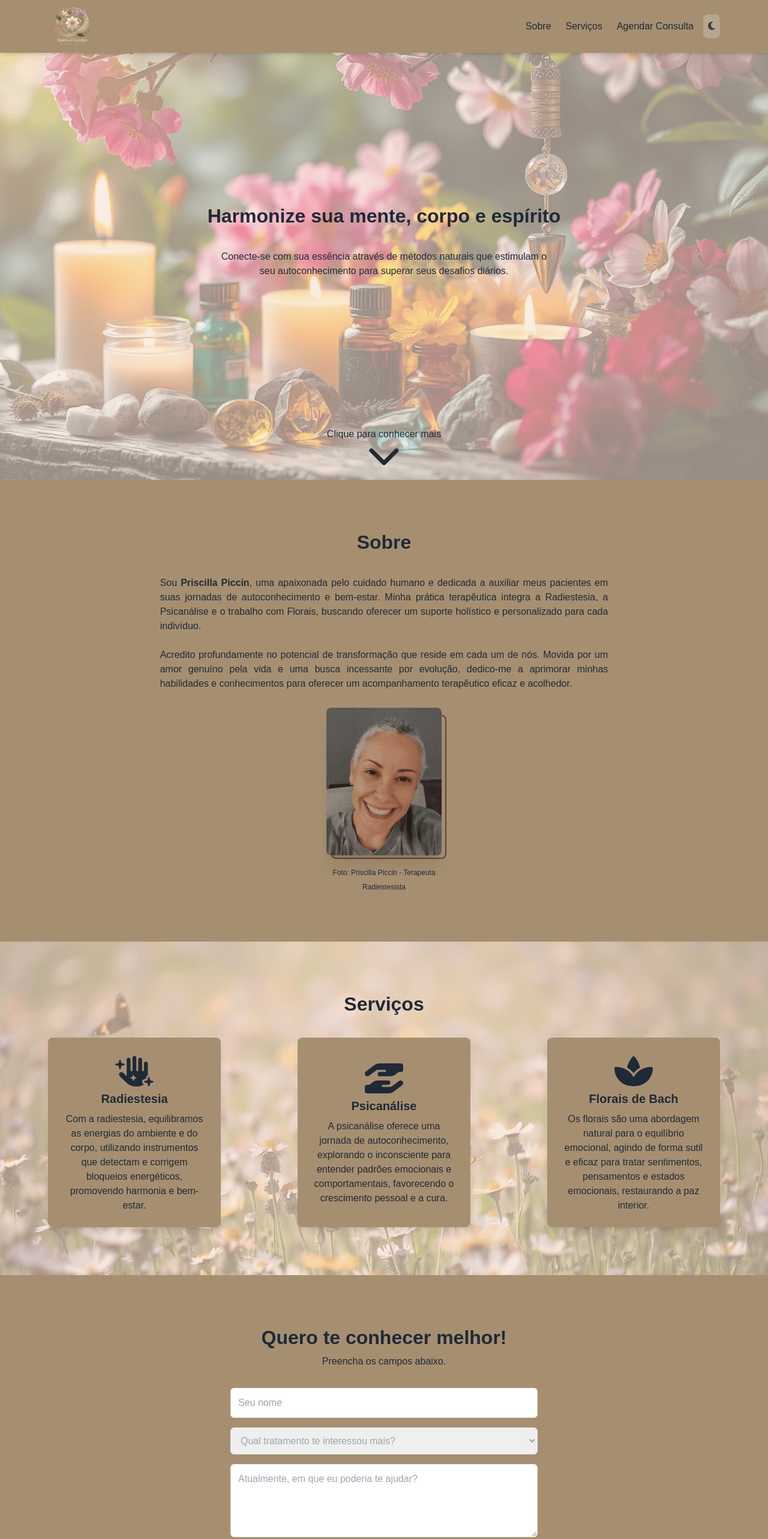
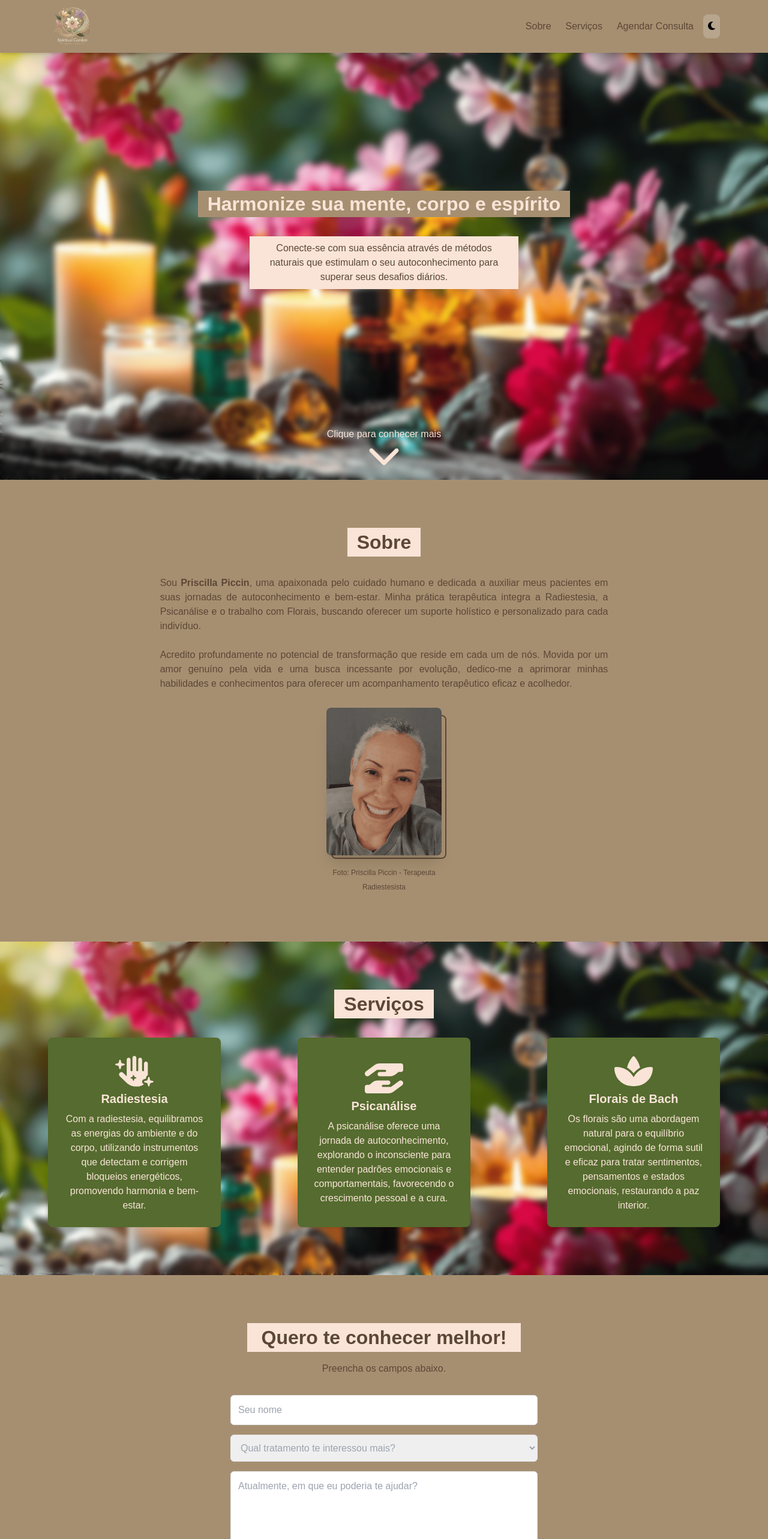
Before and after one commit to milena-juliao/florais_lp, a Next.js app: page / in a window 1280 px wide. Shown: the top 2566 px of the page at 60% size. Built offline with nearby package versions, Linux system fonts and the light colour scheme.

Commit message:
Novas alteracoes cores e responsividade

```diff
--- a/app/components/About.tsx
+++ b/app/components/About.tsx
@@ -3,11 +3,10 @@ import React from "react";
 
 const About: React.FC = () => {
   return (
-    <section id="about" className="bg-theme py-standard-lg px-standard-mobile lg:px-standard-lg scroll-mt-20">
-      <h2 className="text-standard-title-mobile lg:text-standard-title-lg font-semibold text-center text-theme mb-standard-title">
+    <section id="about" className="bg-theme flex flex-col items-center justify-center py-standard-lg px-standard-mobile lg:px-standard-lg scroll-mt-20">
+      <h2 className="text-standard-title-mobile px-4 lg:text-standard-title-lg font-bold mb-standard-title bg-beige text-brownEarthStrong">
         Sobre
       </h2>
-      <div className="flex flex-col items-center justify-center gap-10 lg:gap-20">
       <div className="flex flex-col items-center justify-center gap-5 text-justify lg:gap-7 lg:w-2/3 ">
         <p className="text-theme text-standard-p-mobile lg:text-standard-p-lg">
           Sou <span className="font-semibold">Priscilla Piccin</span>, uma apaixonada pelo cuidado humano e dedicada a auxiliar meus pacientes em suas jornadas de autoconhecimento e bem-estar. Minha prática terapêutica integra a Radiestesia, a Psicanálise e o trabalho com Florais, buscando oferecer um suporte holístico e personalizado para cada indivíduo.
@@ -17,7 +16,7 @@ const About: React.FC = () => {
         </p>
 
         <div className="relative w-36 lg:w-48 text-center">
-            <div className="absolute top-3 left-2 w-full h-60 border-2 border-brownEarthStrong dark:border-brownEarth rounded-lg"></div>
+          <div className="absolute top-4 lg:top-3 left-2 w-full h-44 lg:h-60 border-2 border-brownEarthStrong dark:border-brownEarth rounded-lg"></div>
           <Image
             src="/sobre_priscilla_piccin.png"
             alt="Foto Priscilla Piccin"
@@ -28,7 +27,6 @@ const About: React.FC = () => {
           <span className="text-xs text-theme">Foto: Priscilla Piccin - Terapeuta Radiestesista</span>
         </div>
       </div>
-      </div>
     </section>
   );
 };
--- a/app/components/ContactForm.tsx
+++ b/app/components/ContactForm.tsx
@@ -44,11 +44,11 @@ const ContactForm: React.FC = () => {
 
 
   return (
-    <section className="relative bg-theme mx-auto py-standard-lg px-standard-mobile lg:px-standard-lg scroll-mt-20" id="contact">
-      <h2 className="text-standard-title-mobile lg:text-standard-title-lg font-bold text-center mb-1 text-theme">Quero te conhecer melhor!</h2>
+    <section className="flex flex-col items-center bg-theme mx-auto py-standard-lg px-standard-mobile lg:px-standard-lg scroll-mt-20" id="contact">
+      <h2 className="text-standard-title-mobile px-6 lg:text-standard-title-lg font-bold mb-[1rem] bg-beige text-brownEarthStrong text-center">Quero te conhecer melhor!</h2>
       <p className="text-center text-standard-p-mobile lg:text-standard-p-lg text-theme mb-standard-title">Preencha os campos abaixo.</p>
       <form
-        className="relative max-w-lg mx-auto z-10"
+        className="max-w-lg mx-auto z-10"
         onSubmit={handleSubmit}
       >
         <input
@@ -91,13 +91,13 @@ const ContactForm: React.FC = () => {
           Enviar
         </button>
       </form>
-      <Image
+      {/* <Image
         src="/flor_form.svg"
         alt="Sobre nós"
         width={200}
         height={200}
         className="absolute bottom-0 right-0 w-3/4 opacity-5 z-1 "
-      />
+      /> */}
     </section>
   );
 };
--- a/app/components/Header.tsx
+++ b/app/components/Header.tsx
@@ -74,9 +74,9 @@ const Header: React.FC = () => {
                                     animate="visible"
                                     exit="hidden"
                                     variants={menuVariants}
-                  className="p-2 rounded-lg text-center shadow-md bg-theme"
+                                    className="p-2 rounded-lg text-center shadow-md bg-beige bg-opacity-50"
                                 >
-                  <Link href={item.href} className="text-theme" onClick={closeMenu}>
+                                    <Link href={item.href} className="text-theme font-semibold p-1" onClick={closeMenu}>
                                         {item.label}
                                     </Link>
                                 </motion.li>
--- a/app/components/Hero.tsx
+++ b/app/components/Hero.tsx
@@ -5,15 +5,15 @@ import Link from "next/link";
 
 const Hero: React.FC = () => {
     return (
-        <section className="bg-[url('/bg_hero.png')] bg-cover bg-center text-center h-screen scroll-mt-20">
-            <div className="flex flex-col items-center justify-center px-standard-mobile lg:px-standard-lg h-screen bg-beige bg-opacity-60 dark:bg-brownEarthStrong dark:bg-opacity-50">
-                <h1 className="text-standard-title-mobile lg:text-standard-title-lg font-bold text-theme mb-standard-title">
+        <section className="bg-[url('/bg_herbs.png')] bg-cover bg-center text-center h-screen scroll-mt-20">
+            <div className="flex flex-col items-center justify-center px-standard-mobile lg:px-standard-lg h-screen backdrop-blur-sm">
+                <h1 className="text-lg px-4 py-2 lg:text-standard-title-lg font-bold text-beige mb-standard-title bg-theme">
                     Harmonize sua mente, corpo e espírito
                 </h1>
-                <p className="text-standard-p-mobile lg:text-standard-p-lg text-theme lg:w-1/2">
+                <p className="text-standard-p-mobile lg:text-standard-p-lg py-2 text-brownEarthStrong w-4/5 lg:w-2/5 bg-beige px-4">
                     Conecte-se com sua essência através de métodos naturais que estimulam o seu autoconhecimento para superar seus desafios diários.
                 </p>
-                <Link href="#about" className="absolute bottom-0 flex flex-col items-center text-theme w-full">
+                <Link href="#about" className="absolute bottom-0 flex flex-col items-center text-beige w-full">
                     Clique para conhecer mais
                     <FontAwesomeIcon icon={faChevronDown} className="w-14 h-14 mt-2 animate-bounce pointer-events-none"/>
                 </Link>
--- a/app/components/Services.tsx
+++ b/app/components/Services.tsx
@@ -29,33 +29,33 @@ const Services: React.FC = () => {
     };
 
     return (
-    <section id="services" className="bg-[url('/bg_servicos.png')] bg-cover bg-center scroll-mt-20">
-      <div className="flex flex-col items-center justify-center py-standard-lg px-standard-mobile lg:px-standard-lg bg-beige bg-opacity-60 dark:bg-gray-800 dark:bg-opacity-50">
-        <h2 className="text-standard-title-mobile lg:text-standard-title-lg font-semibold text-center text-theme mb-standard-title">
+        <section id="services" className="bg-[url('/bg_herbs.png')] bg-cover bg-right lg:bg-center scroll-mt-20">
+            <div className="flex flex-col items-center justify-between py-standard-lg px-standard-mobile lg:px-standard-lg backdrop-blur-sm">
+                <h2 className="text-standard-title-mobile px-4 lg:text-standard-title-lg font-bold mb-standard-title bg-beige text-brownEarthStrong">
                     Serviços
                 </h2>
                 <div className="w-full flex flex-col lg:flex-row gap-10 lg:gap-32">
                     {services.map((service, index) => (
                         <div
                             key={index}
-              className="relative w-full flex flex-col items-start lg:items-center justify-center bg-theme p-6 rounded-lg shadow-lg hover:shadow-xl transform transition duration-300 lg:hover:scale-105"
+                            className="relative w-full flex flex-col items-start lg:items-center justify-center bg-greenOlive p-6 rounded-lg shadow-lg hover:shadow-xl transform transition duration-300 lg:hover:scale-105"
                             onClick={() => toggleDescription(index)}
                         >
                             <div className="flex items-center lg:flex-col">
-                <FontAwesomeIcon icon={service.icon} className="h-8 w-8 mr-5 lg:mr-0 lg:h-16 lg:w-16 text-theme" />
-                <h3 className="text-xl font-bold text-theme text-center">
+                                <FontAwesomeIcon icon={service.icon} className="h-8 w-8 mr-5 lg:mr-0 lg:h-16 lg:w-16 text-beige" />
+                                <h3 className="text-xl font-bold text-beige text-center">
                                     {service.title}
                                 </h3>
 
                                 <div className="absolute right-0 flex items-center mr-6 gap-2 cursor-pointer lg:hidden">
                                     <FontAwesomeIcon
                                         icon={expandedIndex === index ? faChevronUp : faChevronDown}
-                    className="text-theme"
+                                        className="text-beige"
                                     />
                                 </div>
                             </div>
 
-              <p className={`${expandedIndex === index ? "flex" : "hidden"} lg:flex text-theme text-justify lg:text-center mt-2 text-standard-p-mobile lg:text-standard-p-lg`}>
+                            <p className={`${expandedIndex === index ? "flex" : "hidden"} lg:flex text-beige text-justify lg:text-center mt-2 text-standard-p-mobile lg:text-standard-p-lg`}>
                                 {service.description}
                             </p>
                         </div>
--- a/app/globals.css
+++ b/app/globals.css
@@ -25,5 +25,9 @@ body {
 }
 
 .text-theme {
-  @apply text-gray-800 dark:text-[#D1B48F];
+    @apply text-brownEarthStrong dark:text-beige
 }
+
+.title-theme {
+    @apply text-brownEarthStrong dark:text-[#D1B48F];
+}
--- a/app/utils/DarkMode.tsx
+++ b/app/utils/DarkMode.tsx
@@ -20,7 +20,7 @@ const DarkModeToggle = () => {
             onClick={toggleTheme}
             className="p-2 rounded-lg bg-opacity-20 bg-slate-50 transition-colors"
         >
-            {isDarkMode ? <FontAwesomeIcon icon={faSun} className="text-gray-100" /> : <FontAwesomeIcon icon={faMoon} className="text-gray-700" />}
+            {isDarkMode ? <FontAwesomeIcon icon={faSun} className="text-beige" /> : <FontAwesomeIcon icon={faMoon} className="text-black" />}
         </button>
     );
 };
--- a/tailwind.config.ts
+++ b/tailwind.config.ts
@@ -16,7 +16,7 @@ export default {
         beige: "#F9E4D7",
         brownEarth: "#a68f71",
         brownEarthStrong: "#5c4736",
-        greenOlive: "#A4C3B2",
+        greenOlive: "#556b2f",
         white: "#FFFFFF"
       },
       padding:{
```
Also changed, not shown: public/bg_herbs.png (renamed from public/bg_hero.png), public/bg_servicos.png (deleted). Lines whose indentation alone changed are shown as unchanged.
